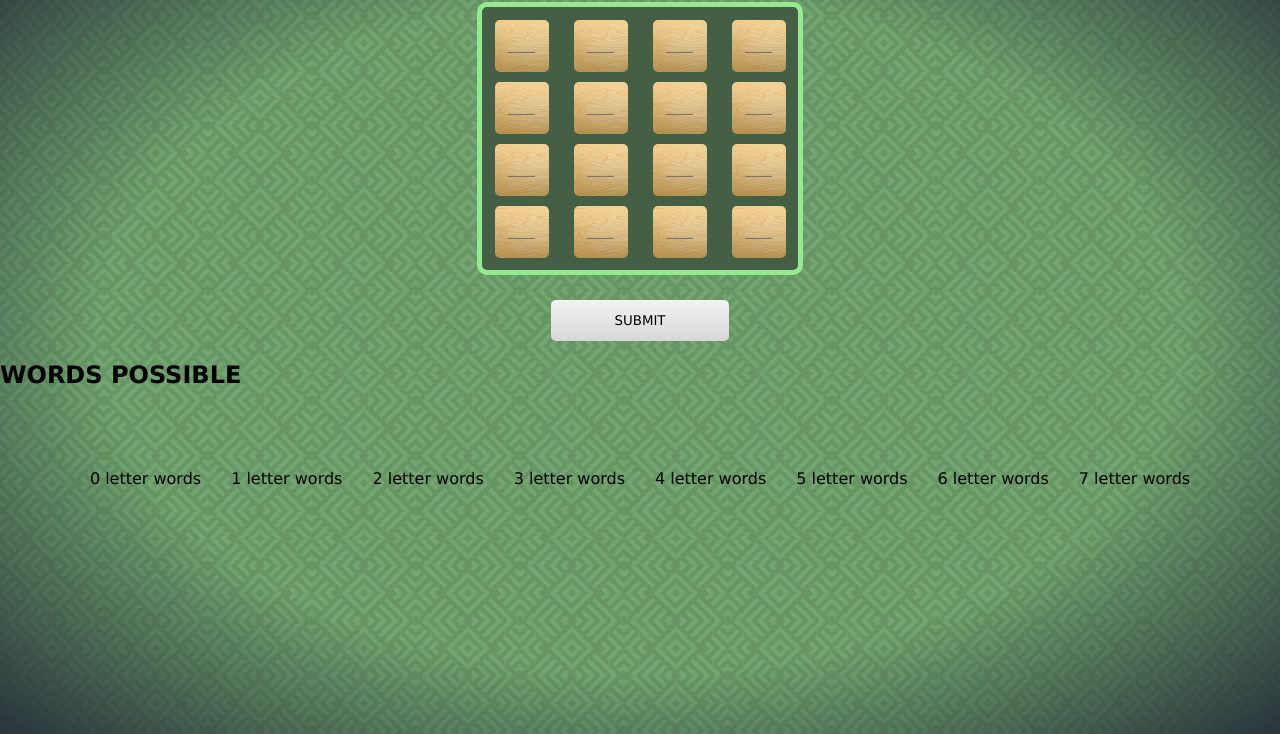
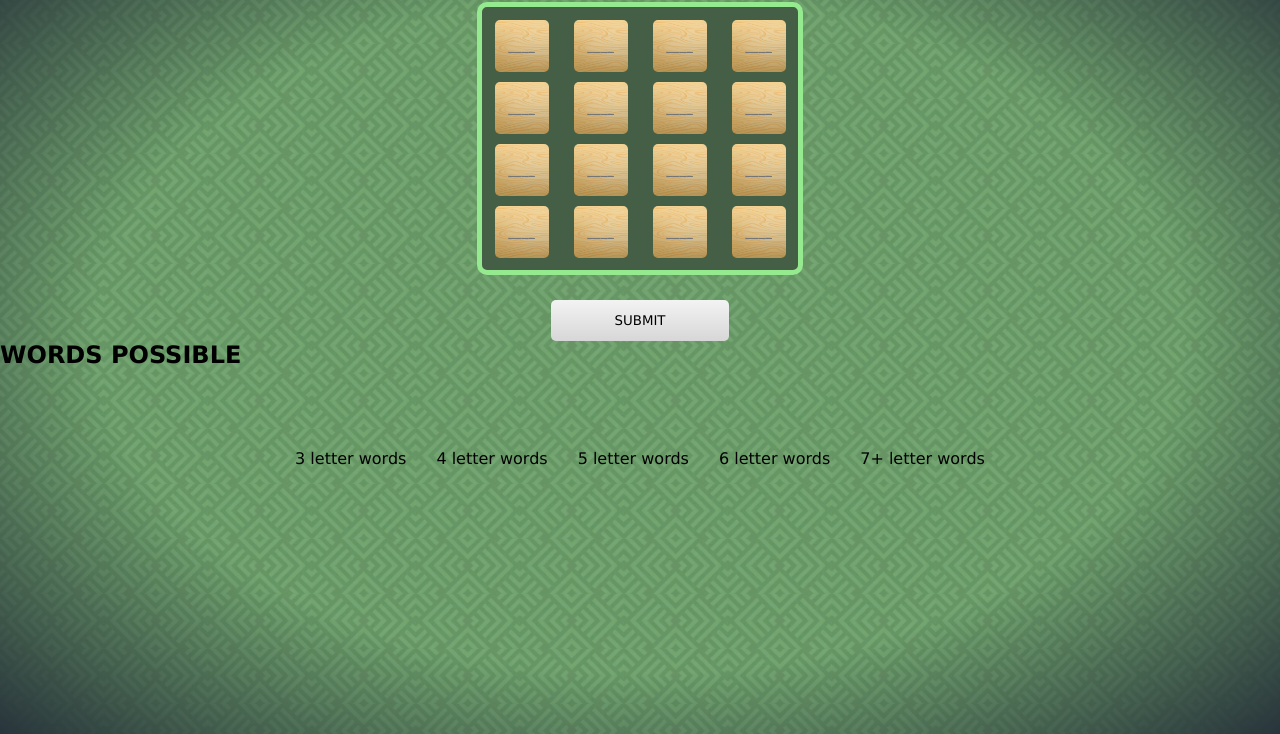
Before and after one commit to IsaacYu15/WordHuntSolver, a website: page index.html in a window 1280 px wide. Shown: the part 66-800 px from the top of the page. Drawn offline with Linux system fonts and the light colour scheme.

Commit message:
feat: organizing diff length text under labels

```diff
--- a/index.html
+++ b/index.html
@@ -37,19 +37,26 @@
 
         <button id="userInput" onclick ="initGrid()">SUBMIT</button>
 
-        <h2>WORDS POSSIBLE</h2>
+        <h2 id ="wordsPossible">WORDS POSSIBLE</h2>
 
         <div id ="displayResults">
 
             <!--Create 8 headers-->
             <script>
 
-                for (let i = 0; i < 8; i ++) {
+                for (let i = 3; i < 8; i ++) {
+
                     var title = document.createElement("p");
-                    var txt = document.createTextNode(i + " letter words");
+                    var txt;
+
+                    if (i == 7) {
+                        txt = document.createTextNode("7+ letter words");
+                    } else{
+                        txt = document.createTextNode(i + " letter words");
+                    }
 
                     const name = ("title" + i).toString();
-                    input.setAttribute('id', name);
+                    title.setAttribute('id', name);
 
                     title.appendChild(txt);
                     var parent = document.getElementById("displayResults");
@@ -57,7 +64,6 @@
                 }
 
             </script>
-
         </div>
 
 
```
